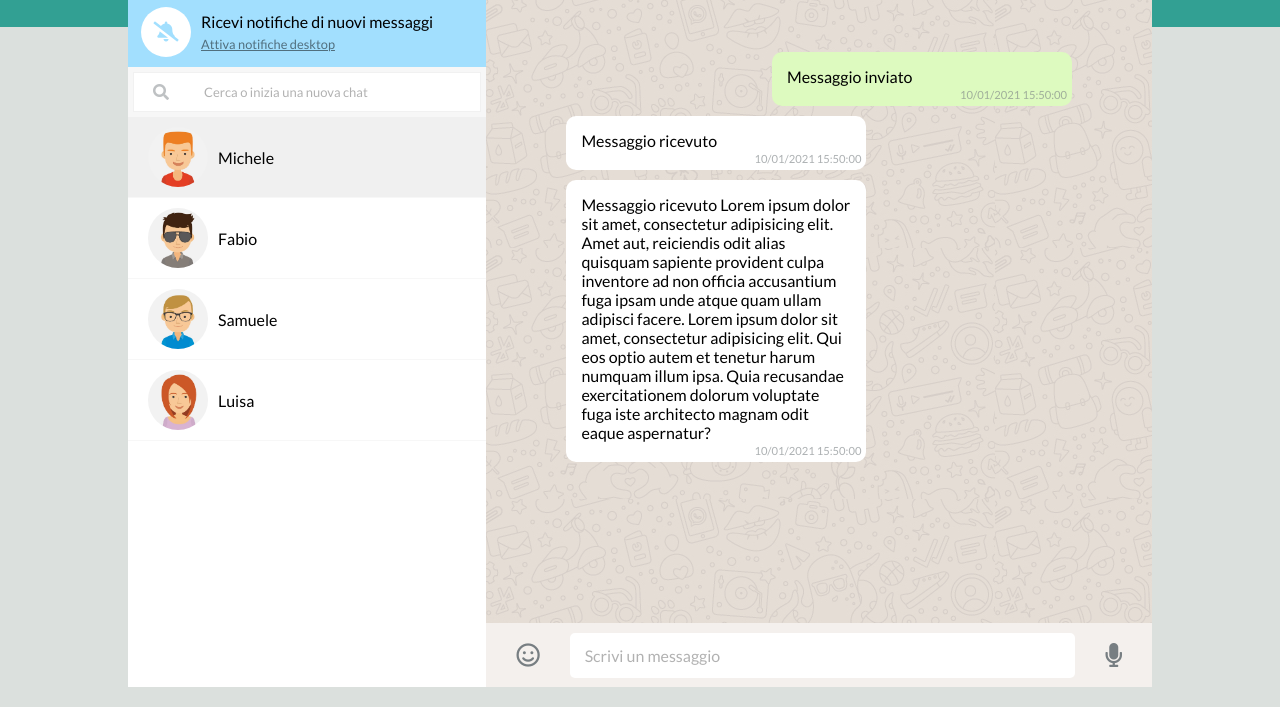
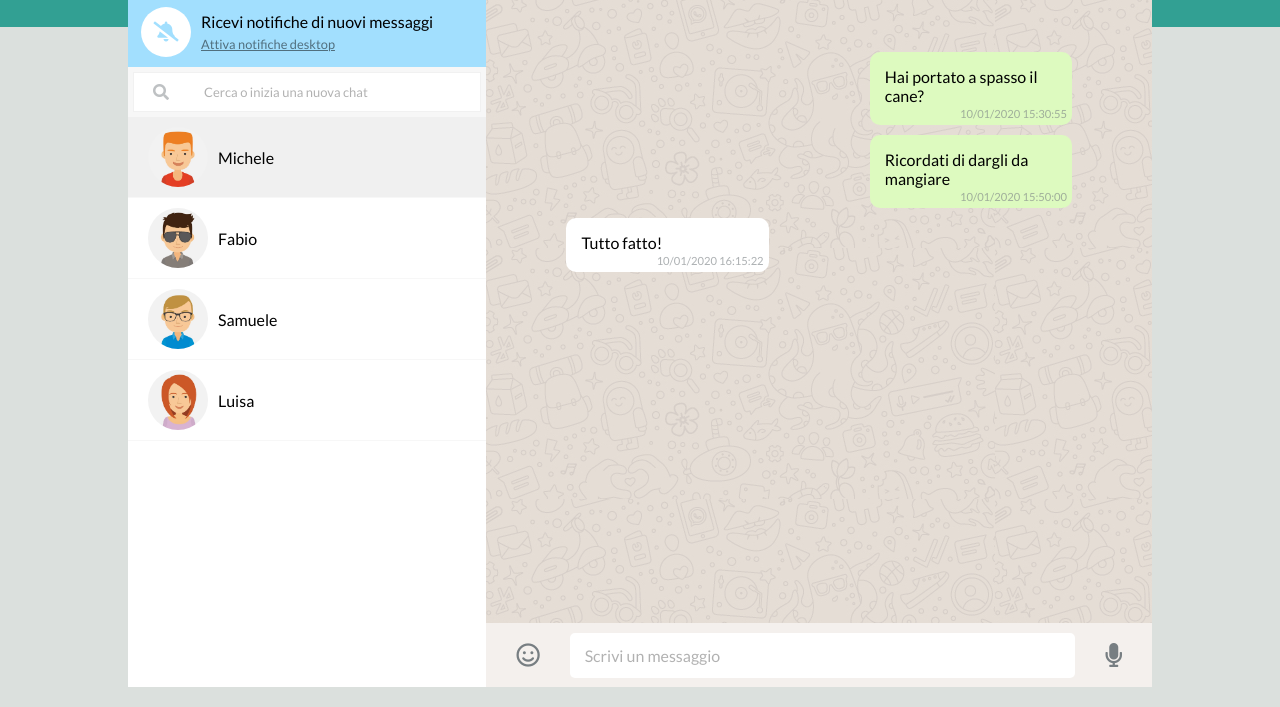
Before and after one commit to danibr1/vue-boolzapp, a plain HTML site: page index.html in a window 1280 px wide. Shown: the part 93-800 px from the top of the page. Drawn offline with nearby package versions, Linux system fonts and the light colour scheme.

Commit message:
mileston2 completed

```diff
--- a/css/style.css
+++ b/css/style.css
@@ -194,12 +194,12 @@ CONTACTS
     flex-direction: column;
 }
 .content-main {
+    display: flex;
+    flex-direction: column;
     flex-grow: 1;
-    padding: 45px 80px 20px;
+    padding: 55px 80px 20px;
     overflow-y: auto;
     background-image: url("../img/mine.jpg");
-    display: flex;
-    flex-direction: column;
 }
 .content-header,
 .content-footer{
@@ -224,31 +224,13 @@ HEADER
 /* ----------------
 MAIN / MESSAGES
 ------------------*/
-/* Row */
-.row{
-    display: flex;
-}
-/* Row sent message */
-.row-sent {
-    justify-content: end;
-}
-
-/* Style Sent message */
-.sent{
-    background: #ddfabf;
-}
-/* Style Received Message */
-.received {
-    background: #fff;
-}
-
 /* Box and content */
 .box {
-    width: 300px;
-    border-radius: 10px;
-    margin-top: 10px;
     display: flex;
     flex-direction: column;
+    width: 40%;
+    border-radius: 10px;
+    margin-bottom: 10px;
 }
 .box .message{
     margin: 15px 15px 2px 15px;
@@ -262,6 +244,16 @@ MAIN / MESSAGES
     color: #7c8285a1;
 }
 
+/* Style Sent message */
+.sent{
+    background: #ddfabf;
+    align-self: flex-end;
+}
+/* Style Received Message */
+.received {
+    background: #fff;
+    align-self: flex-start;
+}
 /* ----------------
 FOOTER
 ------------------*/
--- a/index.html
+++ b/index.html
@@ -134,27 +134,15 @@
 
             <!-- Main -->
             <section class="content-main">
-                <!-- Sent Message -->
-                <div class="row row-sent">
-                    <div class="box sent">
-                        <span class="message">Messaggio inviato</span>
-                        <span class="time-message">10/01/2021 15:50:00</span>
-                    </div>
-                </div>
 
-                <!-- Received message -->
-                <div class="row">
-                    <div class="box received">
-                        <span class="message">Messaggio ricevuto</span>
-                        <span class="time-message">10/01/2021 15:50:00</span>
-                    </div>
-                </div>
-                <!-- Received message -->
-                <div class="row">
-                    <div class="box received">
-                        <span class="message">Messaggio ricevuto Lorem ipsum dolor sit amet, consectetur adipisicing elit. Amet aut, reiciendis odit alias quisquam sapiente provident culpa inventore ad non officia accusantium fuga ipsam unde atque quam ullam adipisci facere. Lorem ipsum dolor sit amet, consectetur adipisicing elit. Qui eos optio autem et tenetur harum numquam illum ipsa. Quia recusandae exercitationem dolorum voluptate fuga iste architecto magnam odit eaque aspernatur?</span>
-                        <span class="time-message">10/01/2021 15:50:00</span>
-                    </div>
+                <!-- Messages -->
+                <div
+                    v-for="message in contacts[indexContact].messages"
+                    class="box"
+                    :class="message.status"
+                >
+                    <span class="message">{{ message.message }}</span>
+                    <span class="time-message">{{ message.date }}</span>
                 </div>
 
 
--- a/js/main.js
+++ b/js/main.js
@@ -101,11 +101,5 @@ const app = new Vue({
         selContact (index){
             this.indexContact = index;
         }
-
-
-        // chat(index){
-        //     this.indexContacts = index;
-        //     console.log("Messaggi: ", this.contacts[this.indexContacts].message);
-        // }
     }
 });
```
